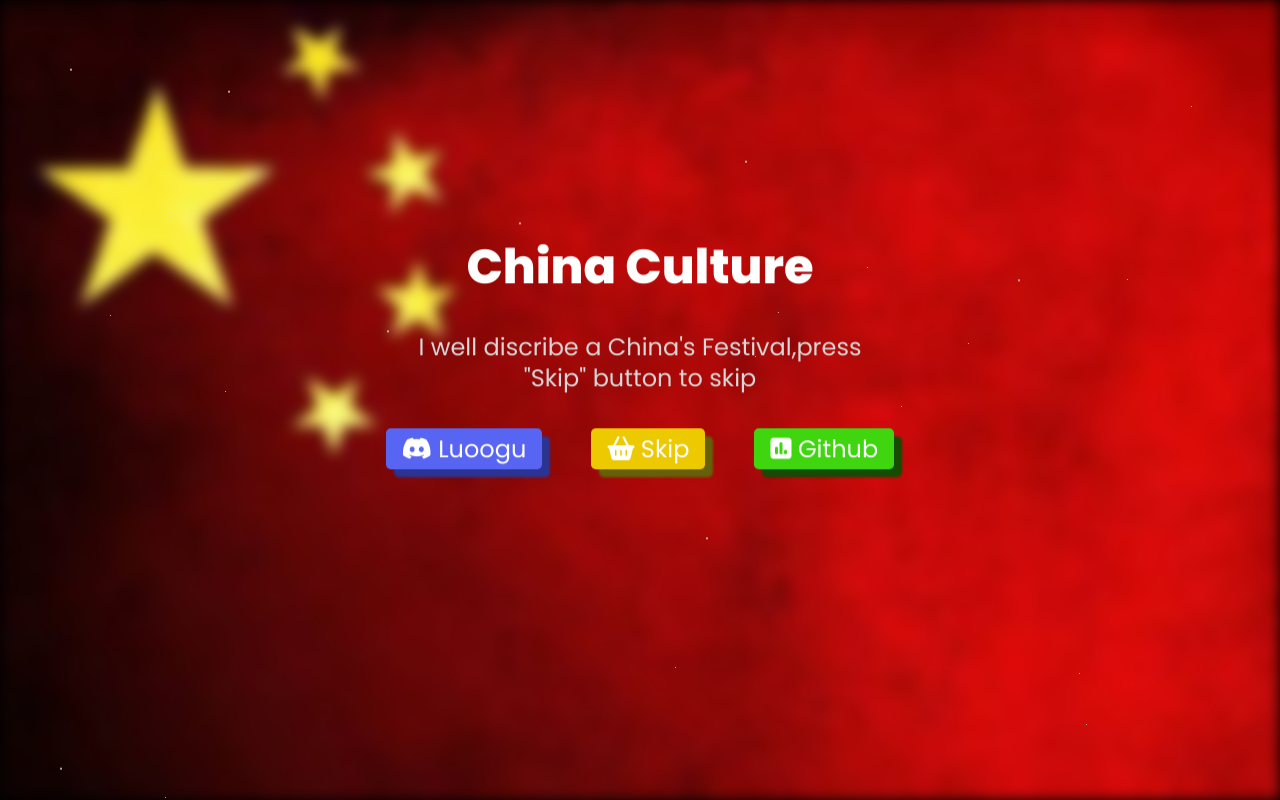
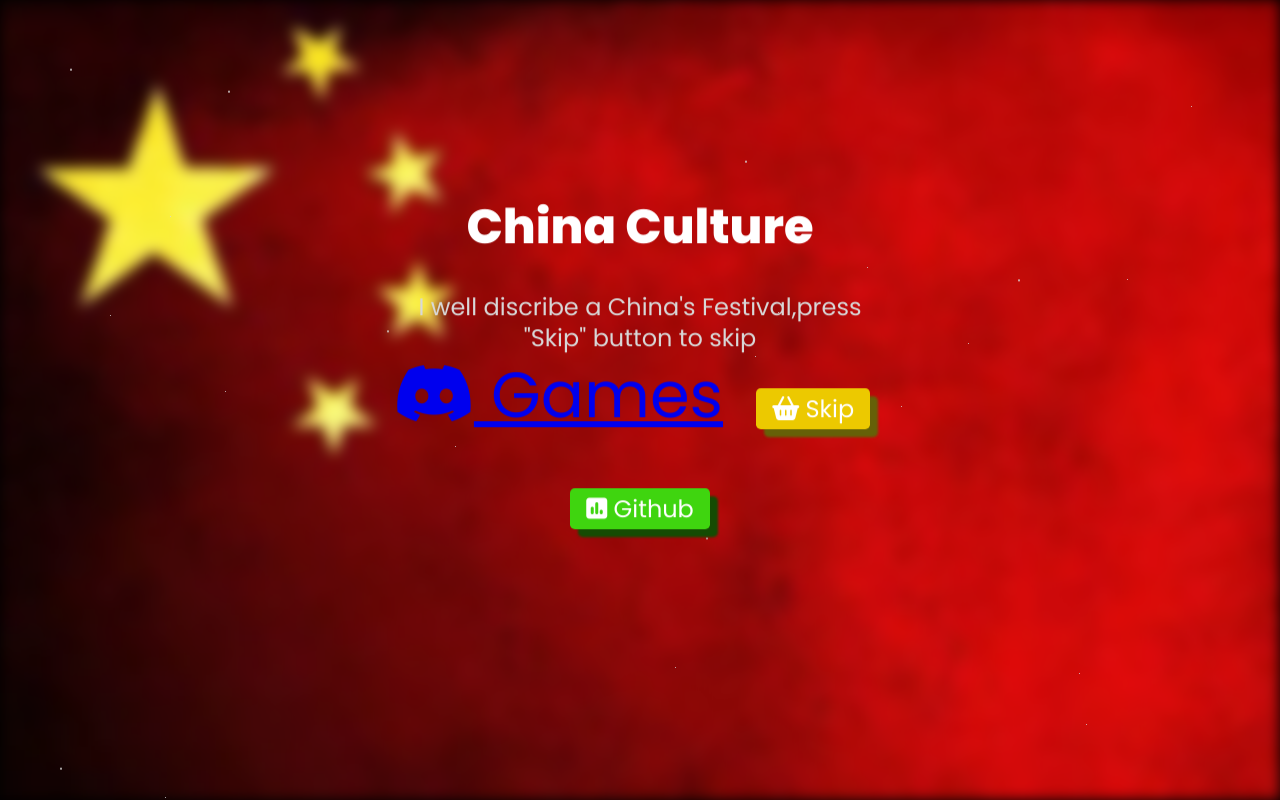
Before and after one commit to chinaculture/chinaculture.github.io, a plain HTML site: page index.html in a window 1280 px wide. Drawn offline with nearby package versions, Linux system fonts and the light colour scheme.

Commit message:
Update index.html

```diff
--- a/index.html
+++ b/index.html
@@ -38,7 +38,7 @@
             <h1>China Culture</h1> <!--- Server Name -->
             <p>I well discribe a China's Festival,press "Skip" button to skip</p> <!--- Description -->
             <div class="animate__animated animate__bounceIn animate__delay-1s">
-                <a href="https://www.luogu.com.cn/user/543967"><button class="btn1"><i class="fab fa-discord"></i> Luoogu</button></a>
+                <a href="dino.html"><i class="fab fa-discord"></i> Games</button></a>
                 <a href="chinaculture.html"><button class="btn2"><i class="fas fa-shopping-basket"></i> Skip</button></a>
                 <a href="https://github.com/chinaculture/chinaculture.github.io"><button class="btn3"><i class="fas fa-poll"></i> Github</button></a>
             </div>
```
